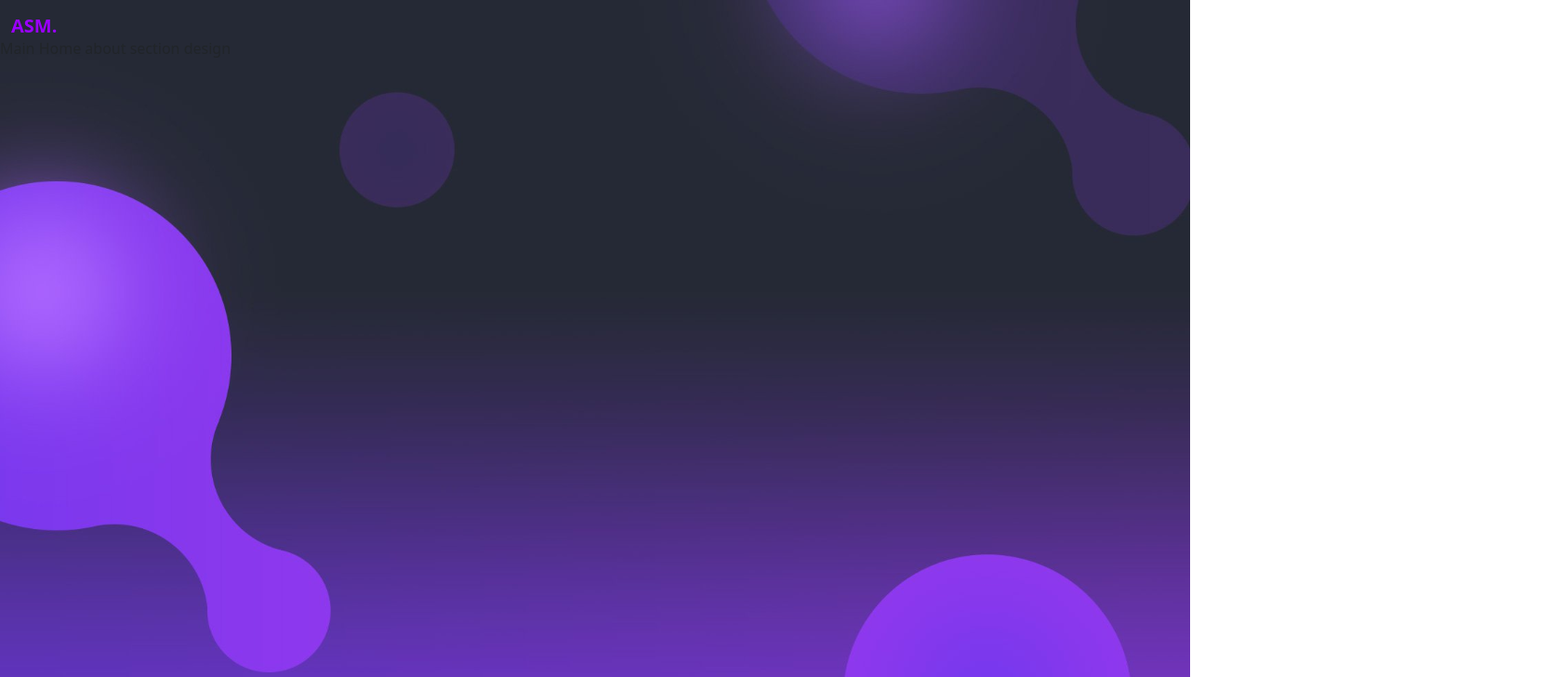
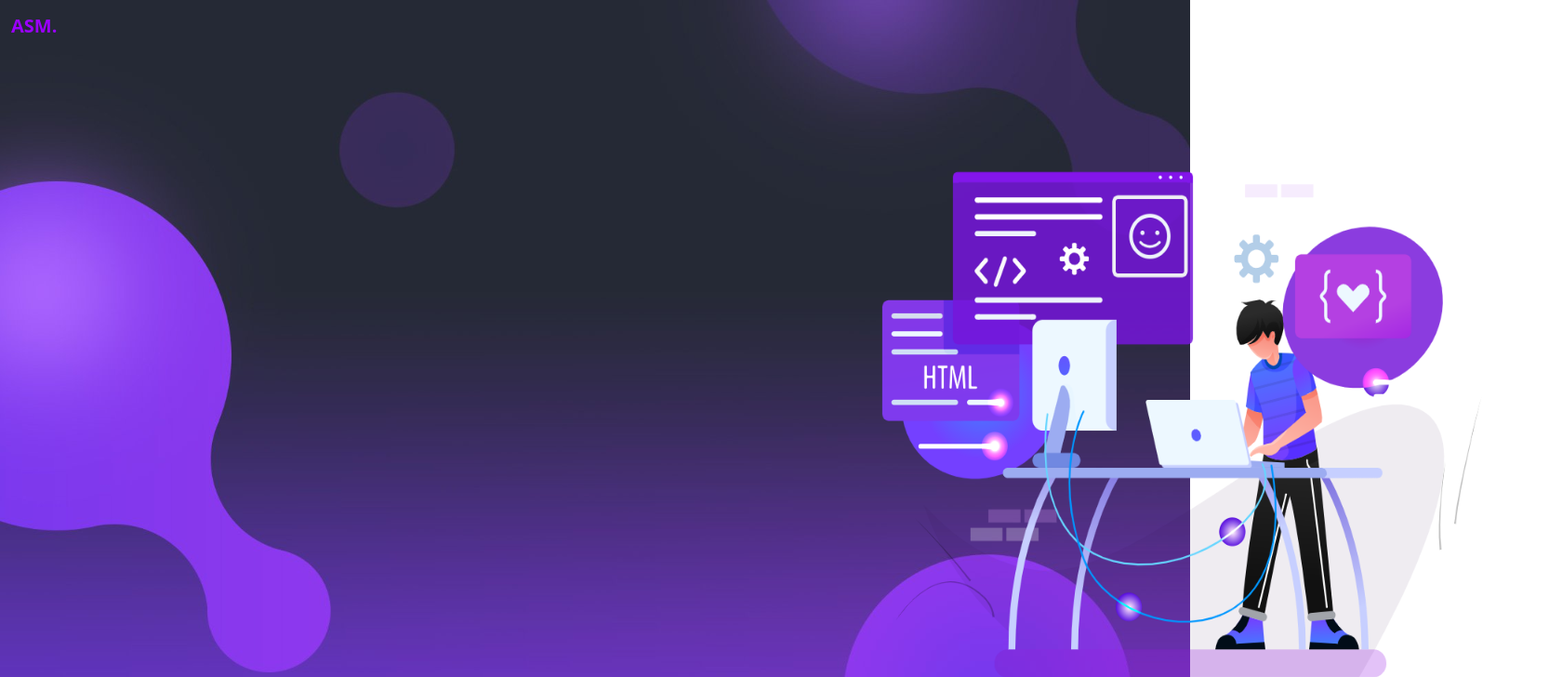
Before and after one commit to omegaopinmthechat/portfolioWebsite, a Next.js app: page / in a window 1280 px wide. Shown: the top 728 px of the page at 93% size, 1680 px wide, since content can reach past the window. Built offline with nearby package versions, Linux system fonts and the light colour scheme.

Commit message:
added the coding image

```diff
--- a/app/page.tsx
+++ b/app/page.tsx
@@ -4,6 +4,7 @@ import Header from "@/components/Header";
 import About from "@/app/about/page";
 import Resume from "@/app/resume/page";
 import Projects from "@/app/projects/page";
+import Image from "next/image";
 
 export default function Home() {
   const aboutRef = useRef<HTMLElement | null>(null);
@@ -16,7 +17,20 @@ export default function Home() {
         scrollToResume={resumeRef}
         scrollToProjects={projectsRef}
       />
-      <div style={{paddingTop: "40px"}}>Main Home about section design</div>
+      <div style={{ paddingTop: "40px" }}>
+        <Image
+          style={{
+            marginTop: "15vh",
+            marginLeft: "110vh",
+            height: "75vh",
+            width: "100vh",
+          }}
+          alt="coding image"
+          width={500}
+          height={300}
+          src="/about.png"
+        />
+      </div>
       {/*For testing the bellow div is created */}
       <div style={{ height: "100vh" }}></div>
       <section
```
Also changed, not shown: public/about.png (added).
